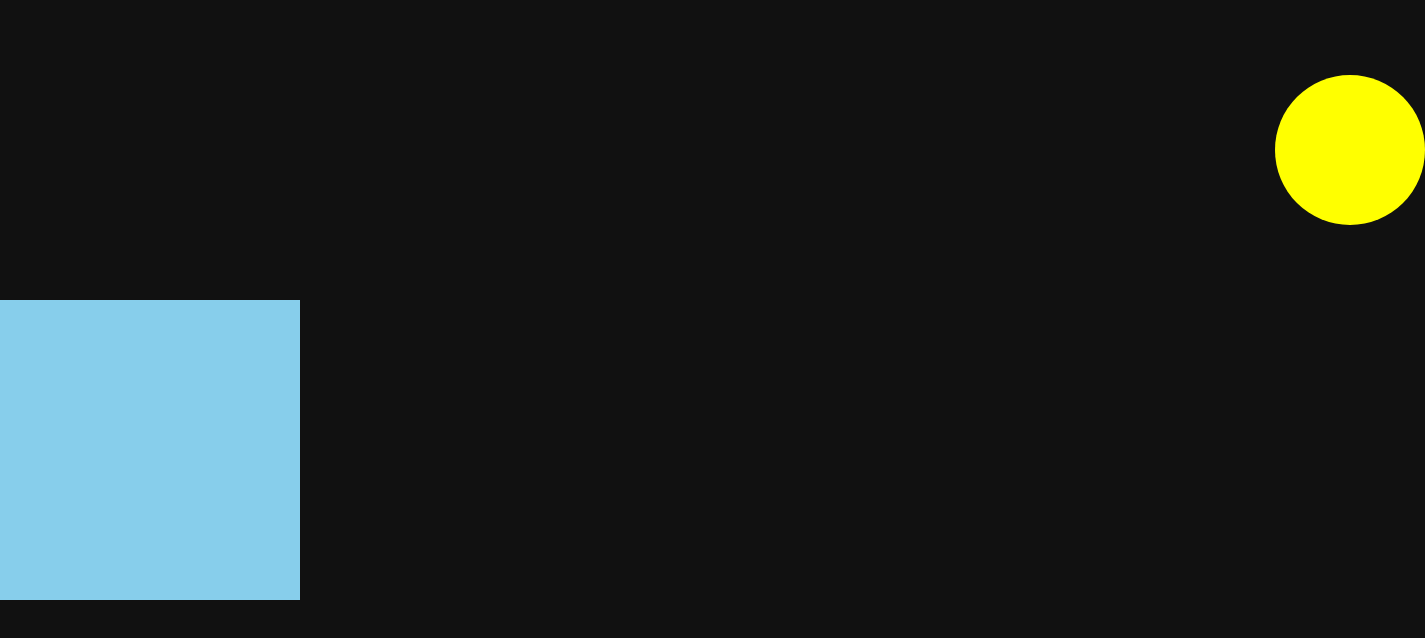
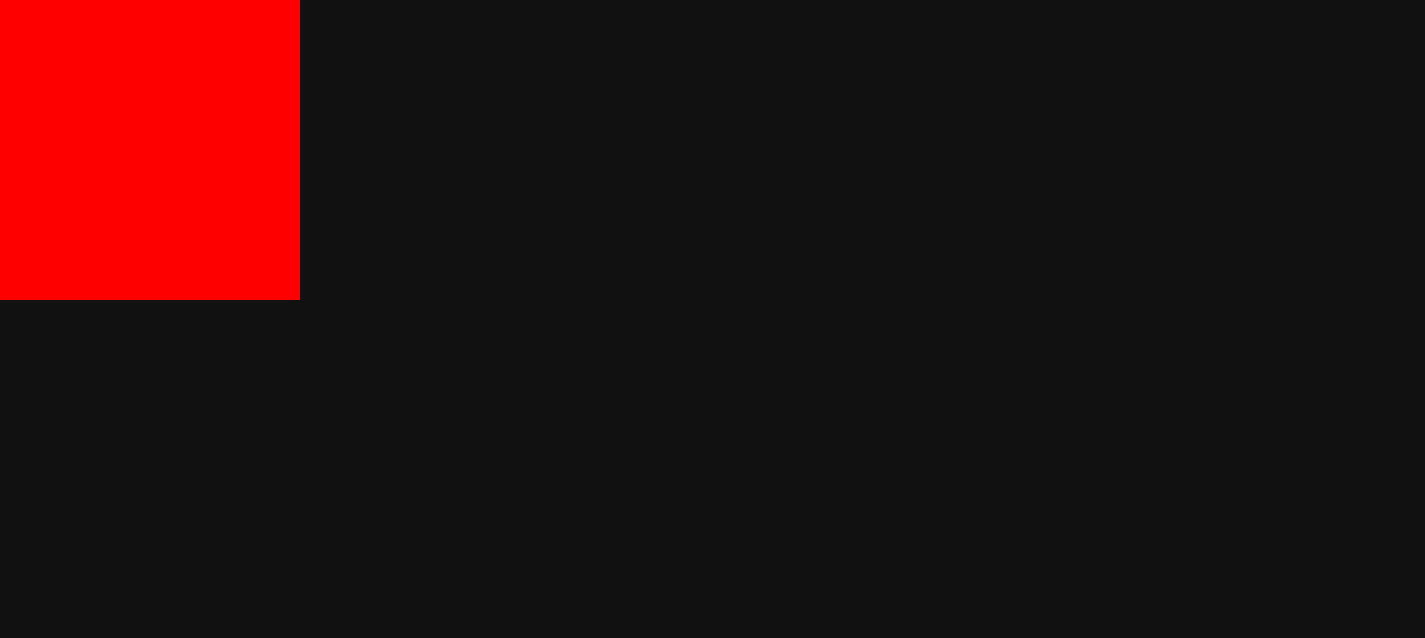
Before and after one commit to wolfiee42/Gsap, a plain HTML site: page Basics/index.html in a window 1280 px wide. Shown: the whole page, 1425 px wide, since content can reach past the window. Drawn offline with nearby package versions, Linux system fonts and the light colour scheme.

Commit message:
understanding gsap in basic level and along the way practicing it too

```diff
--- a/Basics/index.html
+++ b/Basics/index.html
@@ -9,9 +9,20 @@
 </head>
 
 <body>
-    <div id="box1">
+
+    <!-- <h1>I am mr. H1</h1>
+    <h1>Amio hazi H1</h1>
+    <h1>Suar Habine sa!</h1> -->
+
+
+    <!-- <div id="box1">
     </div>
-    <div id="box2">
+    <div id="box2"> -->
+
+
+    <div id="box">
+
+    </div>
 
     </div>
     <script src="https://cdnjs.cloudflare.com/ajax/libs/gsap/3.12.5/gsap.min.js"
--- a/Basics/script.js
+++ b/Basics/script.js
@@ -7,3 +7,21 @@ gsap.to("#box1", {
   backgroundColor: "yellow",
   scale: 0.5,
 });
+
+gsap.from("h1", {
+  y: 40,
+  opacity: 0,
+  delay: 1,
+  duration: 0.5,
+  stagger: 1,
+});
+
+gsap.to("#box", {
+  x: 1200,
+  duration: 2,
+  delay: 1,
+  rotate: 260,
+  repeat: -1,
+  yoyo: true,
+  borderRadius: "50%",
+});
--- a/Basics/style.css
+++ b/Basics/style.css
@@ -2,13 +2,20 @@
   margin: 0;
   padding: 0;
   box-sizing: border-box;
-  font-family: gilroy;
+  font-family: "Gill Sans", "Gill Sans MT", Calibri, "Trebuchet MS", sans-serif;
 }
 html,
 body {
   height: 100%;
   width: 100%;
   background-color: #111;
+  color: white;
+}
+
+#box {
+  width: 300px;
+  height: 300px;
+  background-color: red;
 }
 
 #box1 {
```
